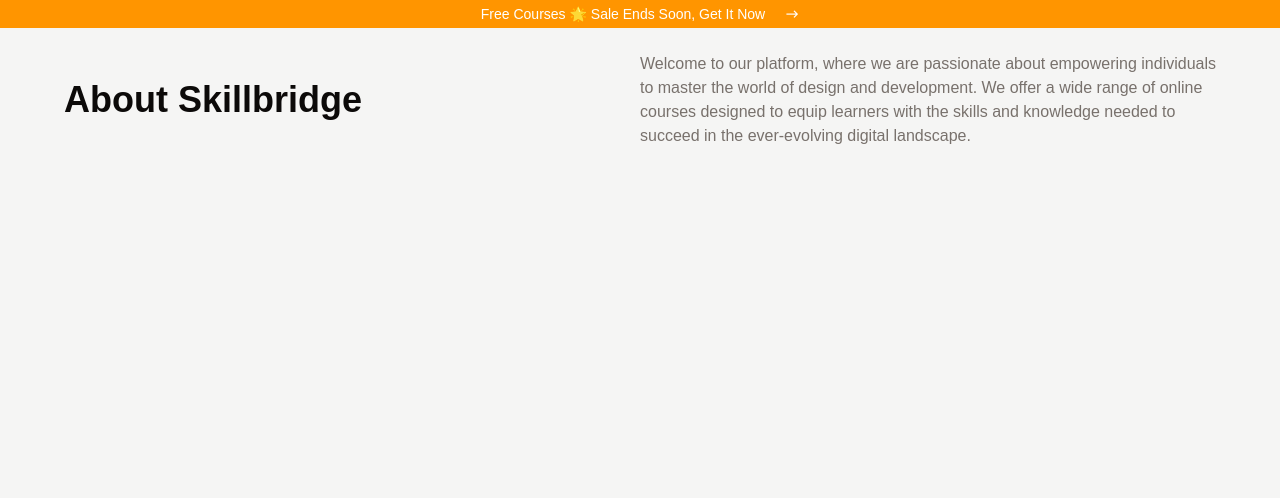
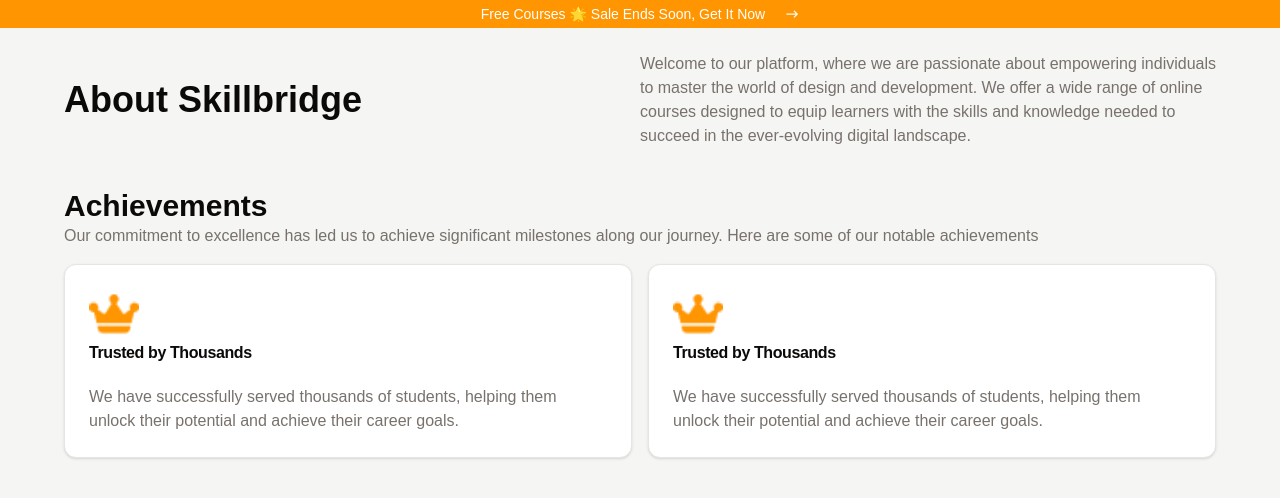
Before and after one commit to kasahun-welela/e-learning, a Next.js app: page /about in a window 1280 px wide. Shown: the top 498 px of the page. Built offline with nearby package versions, Linux system fonts and the light colour scheme.

Commit message:
display card

```diff
--- a/app/about/page.tsx
+++ b/app/about/page.tsx
@@ -1,3 +1,6 @@
+import { Card, CardContent, CardHeader, CardTitle } from "@/components/ui/card";
+import Image from "next/image";
+
 export default function page() {
   return (
     <div className="max-w-[90%] mx-auto">
@@ -13,6 +16,41 @@
           landscape.
         </p>
       </div>
+
+      <div className="py-4">
+        <h1 className="font-semibold text-2xl md:text-3xl">Achievements</h1>
+        <p className="text-sm md:text-base text-muted-foreground ">
+          Our commitment to excellence has led us to achieve significant
+          milestones along our journey. Here are some of our notable
+          achievements
+        </p>
+      </div>
+      <div className="grid grid-cols-1 md:grid-cols-2 gap-4">
+        <Card>
+          <CardHeader>
+            <Image src="/tool.png" alt="tool" width={50} height={50} />
+            <CardTitle>Trusted by Thousands</CardTitle>
+          </CardHeader>
+          <CardContent>
+            <p className="text-muted-foreground ">
+              We have successfully served thousands of students, helping them
+              unlock their potential and achieve their career goals.
+            </p>
+          </CardContent>
+        </Card>
+        <Card>
+          <CardHeader>
+            <Image src="/tool.png" alt="tool" width={50} height={50} />
+            <CardTitle>Trusted by Thousands</CardTitle>
+          </CardHeader>
+          <CardContent>
+            <p className="text-muted-foreground ">
+              We have successfully served thousands of students, helping them
+              unlock their potential and achieve their career goals.
+            </p>
+          </CardContent>
+        </Card>
+      </div>
     </div>
   );
 }
```
Also changed, not shown: public/tool.png (added).
